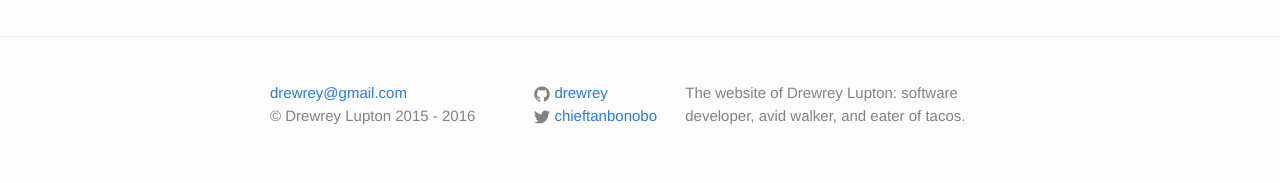
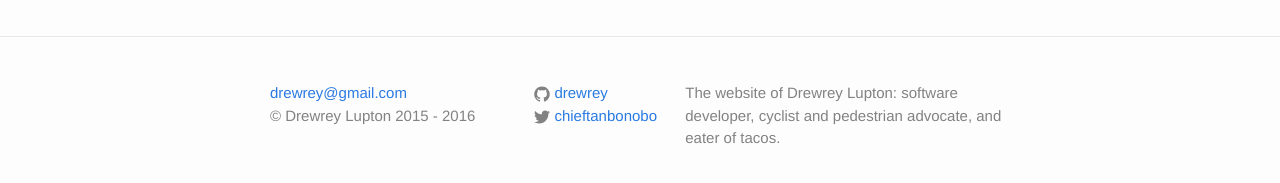
Before and after one commit to drewrey/personal-site, a Jekyll site: the page built from index.html, in a window 1280 px wide. Shown: the part 350-533 px from the top of the page. Built offline with Jekyll 4.4.1, drawn with Linux system fonts in a browser that asks for light colours.

Commit message:
update personal description to include bikes

```diff
--- a/_config.yml
+++ b/_config.yml
@@ -1,7 +1,7 @@
 # Site settings
 email: drewrey@gmail.com
 description: > # this means to ignore newlines until "baseurl:"
-    The website of Drewrey Lupton: software developer, avid walker,
+    The website of Drewrey Lupton: software developer, cyclist and pedestrian advocate,
     and eater of tacos.
 baseurl: "" # the subpath of your site, e.g. /blog/
 url: "http://drewrey.com" # the base hostname & protocol for your site
```
